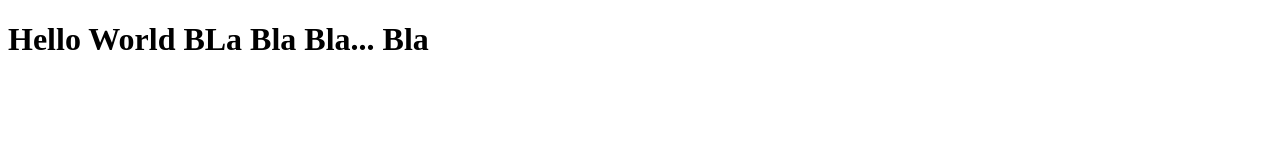
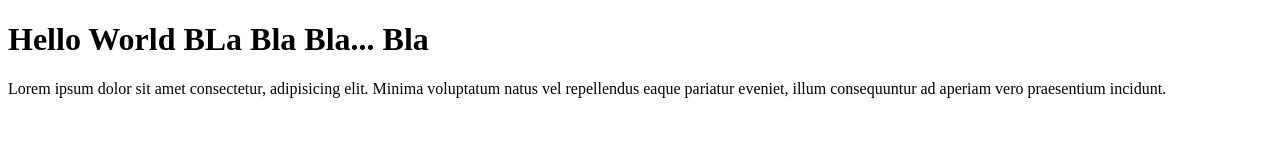
Before and after one commit to Jadisak/gir101, a plain HTML site: page index.html in a window 1280 px wide. Drawn offline with Linux system fonts and the light colour scheme.

Commit message:
my Lorem

```diff
--- a/index.html
+++ b/index.html
@@ -7,5 +7,7 @@
 </head>
 <body>
     <h1>Hello World BLa Bla Bla... Bla</h1>
+    <p>Lorem ipsum dolor sit amet consectetur, adipisicing elit. Minima voluptatum natus vel repellendus eaque pariatur eveniet, illum consequuntur ad aperiam vero praesentium incidunt.</p>
+
 </body>
 </html>
```
